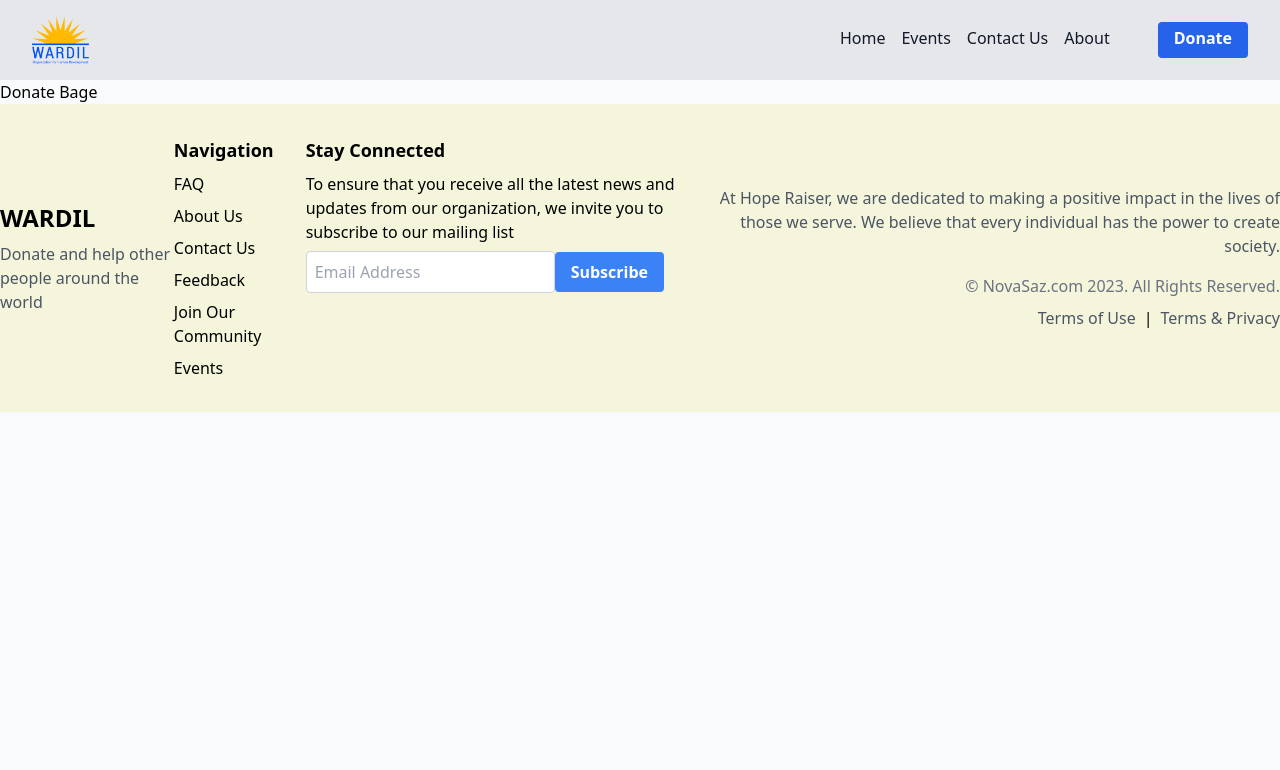
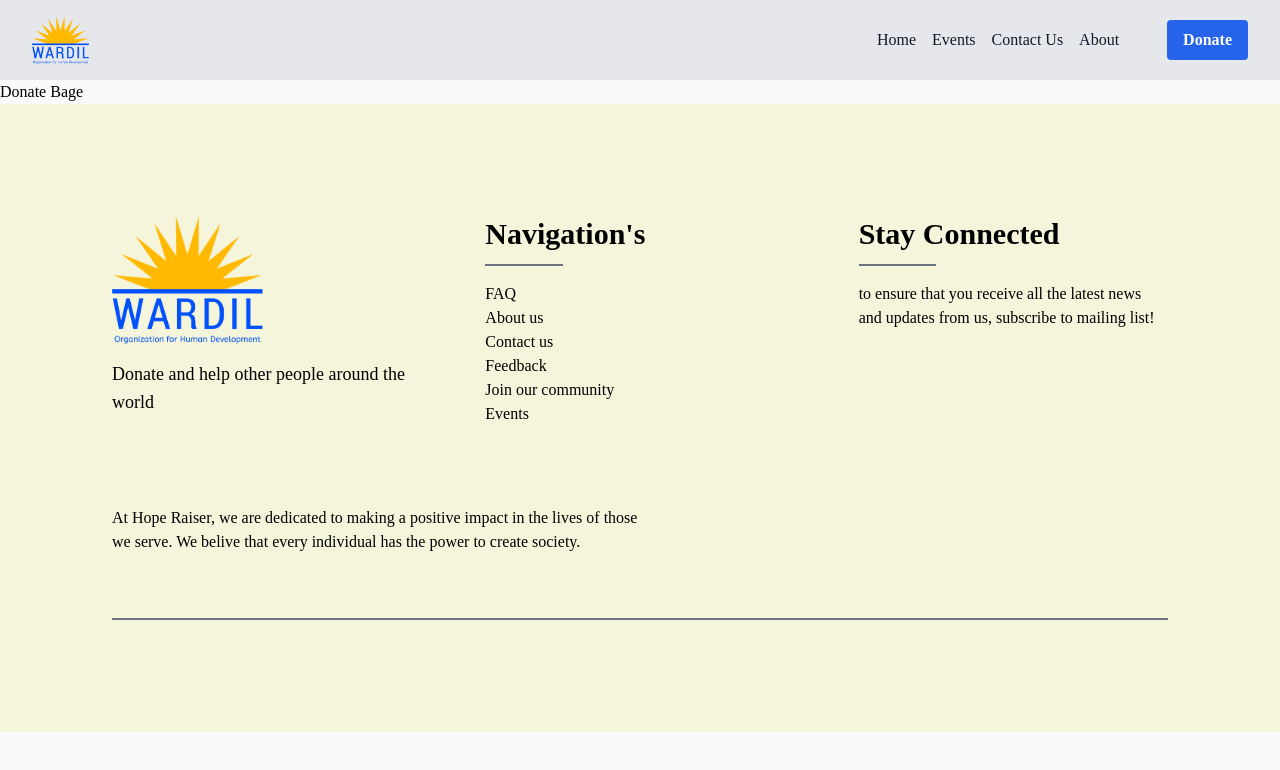
Before and after one commit to NovaSaz-old/Wardil, a React (Vite) app: page /donate in a window 1280 px wide. Shown: the top 770 px of the page. Built offline with nearby package versions, Linux system fonts and the light colour scheme.

Commit message:
Enhancing Footer

```diff
--- a/src/App.jsx
+++ b/src/App.jsx
@@ -9,7 +9,7 @@ import Footer from "./components/Footer";
 
 export default function App() {
   return (
-    <div className="h-screen bg-gray-50">
+    <div className="h-screen bg-gray-50 font-[Poppins]">
       <Navbar />
       <Routes>
         <Route path="/" element={<Home />} />
--- a/src/components/Footer.jsx
+++ b/src/components/Footer.jsx
@@ -1,85 +1,66 @@
 import { Link } from "react-router-dom";
+import logo from "../assets/logos/logo.png";
 
-export default function Footer() {
+export default function FooterTest() {
   return (
-    <footer className="flex bg-[#F5F5DC] py-8">
-      <div className="container mx-auto flex flex-col items-center justify-between md:flex-row">
-        <div className="mb-4 text-center md:mb-0 md:text-left">
-          <h3 className="text-2xl font-bold">WARDIL</h3>
-          <p className="mt-2 text-gray-600">
+    <footer className="bg-[#F5F5DC] p-28">
+      {/** Top part */}
+      <div className="grid grid-cols-3 justify-center gap-16">
+        {/** Left */}
+
+        <div className="">
+          <img className="h-32" src={logo} alt="Wardil logo" />
+          <p className="mt-4 text-lg">
             Donate and help other people around the world
           </p>
         </div>
-        <div className="flex flex-col space-y-4 md:flex-row md:space-x-8 md:space-y-0">
+
+        {/** Mid */}
+        <div>
           <div>
-            <h4 className="text-lg font-semibold">Navigation</h4>
-            <ul className="mt-2 space-y-2">
+            <h1 className="text-3xl font-semibold">{`Navigation's`}</h1>
+            <hr className="mt-3 w-1/4 border-t-2 border-gray-500" />
+            <ul className="mt-4">
               <li>
                 <Link to="/faq">FAQ</Link>
               </li>
               <li>
-                <Link to="/about">About Us</Link>
+                <Link to="/about">About us</Link>
               </li>
               <li>
-                <Link to="/contact">Contact Us</Link>
+                <Link to="/contact">Contact us</Link>
               </li>
               <li>
                 <Link to="/feedback">Feedback</Link>
               </li>
               <li>
-                <Link to="/join-our-community">Join Our Community</Link>
+                <Link to="/join-our-community"></Link>Join our community
               </li>
               <li>
                 <Link to="/events">Events</Link>
               </li>
             </ul>
           </div>
-          <div>
-            <h4 className="text-lg font-semibold">Stay Connected</h4>
-            <p className="mt-2">
-              To ensure that you receive all the latest news and updates from
-              our organization, we invite you to subscribe to our mailing list
-            </p>
-            <form>
-              <input
-                type="email"
-                placeholder="Email Address"
-                className="rounded border border-gray-300 p-2"
-              />
-              <button
-                type="submit"
-                className="mt-2 rounded bg-blue-500 px-4 py-2 font-bold text-white hover:bg-blue-700"
-              >
-                Subscribe
-              </button>
-            </form>
-          </div>
         </div>
-        <div className="text-center md:text-right">
-          <p className="text-gray-600">
-            At Hope Raiser, we are dedicated to making a positive impact in the
-            lives of those we serve. We believe that every individual has the
-            power to create society.
+
+        {/** Right */}
+        <div className="text-left">
+          <h1 className="text-3xl font-semibold">Stay Connected</h1>
+          <hr className="mt-3 w-1/4 border-t-2 border-gray-500" />
+          <p className="mt-4">
+            to ensure that you receive all the latest news and updates from us,
+            subscribe to mailing list!
           </p>
-          <p className="mt-4 text-gray-500">
-            &copy; NovaSaz.com 2023. All Rights Reserved.
-          </p>
-          <div className="mt-2">
-            <Link
-              to="/terms-of-use"
-              className="text-gray-600 hover:text-gray-800"
-            >
-              Terms of Use
-            </Link>
-            <span className="mx-2">|</span>
-            <Link
-              to="/terms-and-privacy"
-              className="text-gray-600 hover:text-gray-800"
-            >
-              Terms & Privacy
-            </Link>
-          </div>
         </div>
+      </div>
+      {/** Bottom part */}
+      <div className="mt-20">
+        <p className="w-1/2">
+          At Hope Raiser, we are dedicated to making a positive impact in the
+          lives of those we serve. We belive that every individual has the power
+          to create society.
+        </p>
+        <hr className="mt-16 border-t-2 border-gray-500" />
       </div>
     </footer>
   );
--- a/src/components/Navbar.jsx
+++ b/src/components/Navbar.jsx
@@ -25,7 +25,7 @@ export default function TempNavbar() {
         <div className="flex">
           {/* Navigation Links Container */}
           <div className="flex">
-            <ul className="mt-1 hidden space-x-4 md:flex">
+            <ul className="mt-2 hidden space-x-4 md:flex">
               <li className="text-gray-900">
                 <NavLink to="/">Home</NavLink>
               </li>
@@ -42,7 +42,7 @@ export default function TempNavbar() {
           </div>
 
           {/** Donate Button */}
-          <button className="hidden md:ml-12 md:block md:rounded md:bg-blue-600 md:px-4 md:pb-2 md:pt-1 md:font-bold md:text-white">
+          <button className="hidden md:ml-12 md:block md:rounded md:bg-blue-600 md:px-4 md:py-2 md:font-bold md:text-white">
             <NavLink to="/donate">Donate</NavLink>
           </button>
           <div className="md:hidden">
```
